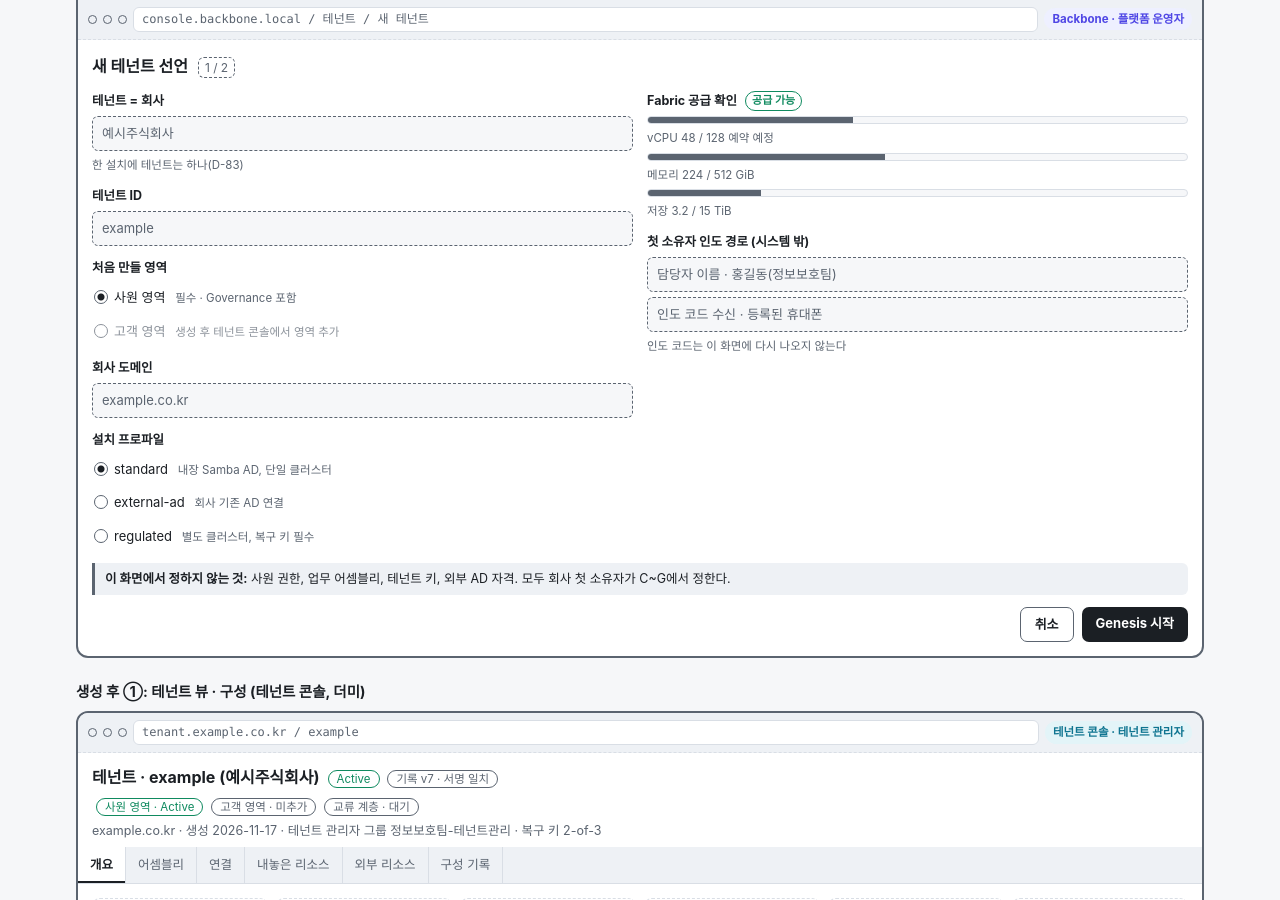
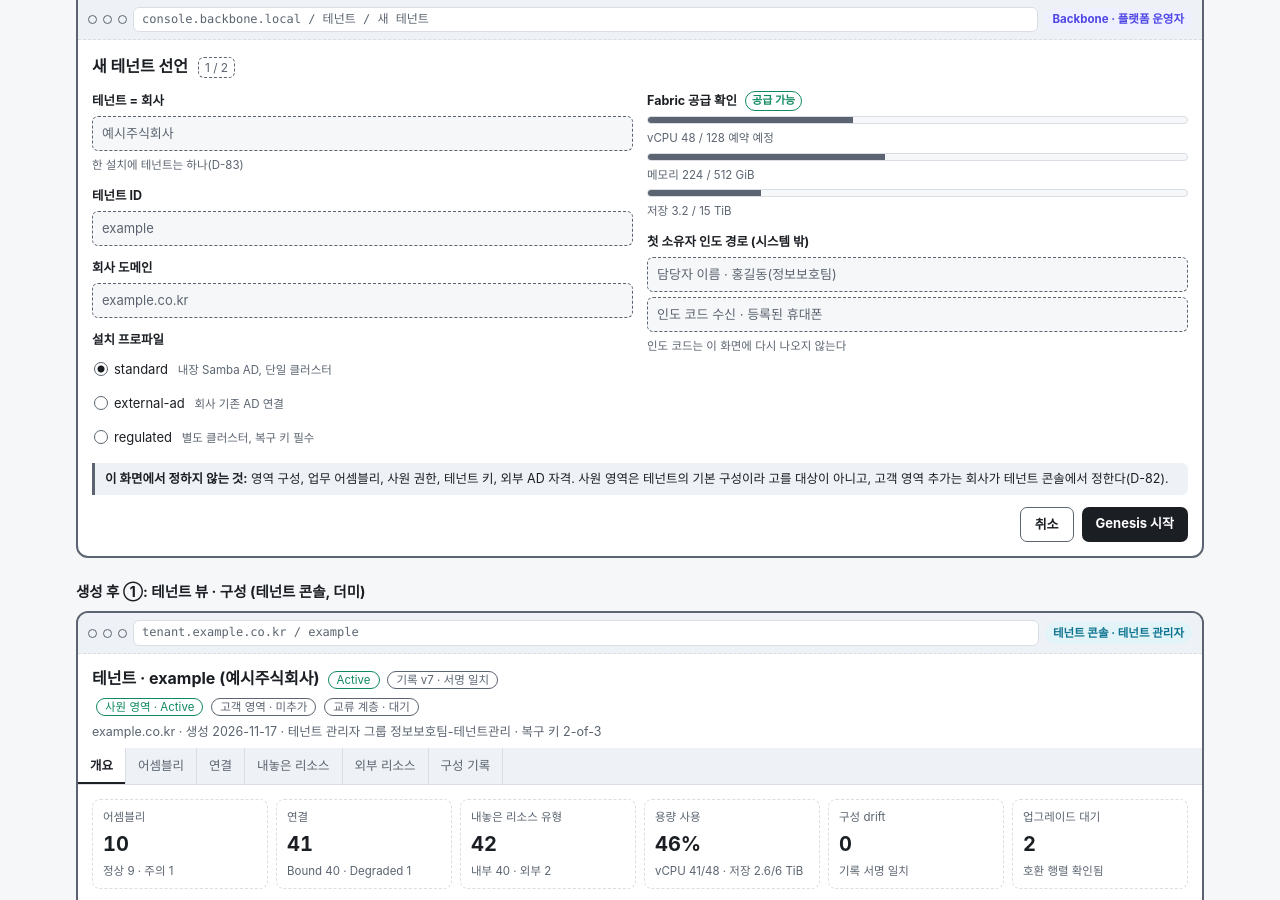
Before and after one commit to opensphere-platform/OpenSphere-Blueprint, a Jekyll site: the page docs/pages/tenant.html, which Jekyll copies as it is, in a window 1280 px wide and 900 px high, scrolled down 11055 px. Built offline with Jekyll 4.4.1, drawn with Linux system fonts in a browser that asks for light colours.

Commit message:
Remove area choice from Backbone declaration wireframe
The employee area is part of every tenant and adding a customer area is a
company decision in the tenant console, so the Backbone screen has nothing to decide.

Co-Authored-By: Claude Opus 5.5 <noreply@anthropic.com>

```diff
--- a/docs/pages/tenant.html
+++ b/docs/pages/tenant.html
@@ -772,7 +772,6 @@ spiffe://&lt;tenant&gt;.tenant/&lt;area&gt;/&lt;assembly&gt;/&lt;component&gt;
           <div class="wf-col">
             <div class="wf-field"><label>테넌트 = 회사</label><div class="wf-input">예시주식회사</div><small>한 설치에 테넌트는 하나(D-83)</small></div>
             <div class="wf-field"><label>테넌트 ID</label><div class="wf-input">example</div></div>
-            <div class="wf-field"><label>처음 만들 영역</label><div class="wf-radio on">사원 영역 <small>필수 · Governance 포함</small></div><div class="wf-radio dis">고객 영역 <small>생성 후 테넌트 콘솔에서 영역 추가</small></div></div>
             <div class="wf-field"><label>회사 도메인</label><div class="wf-input">example.co.kr</div></div>
             <div class="wf-field"><label>설치 프로파일</label>
               <div class="wf-radio on">standard <small>내장 Samba AD, 단일 클러스터</small></div>
@@ -790,7 +789,7 @@ spiffe://&lt;tenant&gt;.tenant/&lt;area&gt;/&lt;assembly&gt;/&lt;component&gt;
               <small>인도 코드는 이 화면에 다시 나오지 않는다</small></div>
           </div>
         </div>
-        <div class="wf-note"><b>이 화면에서 정하지 않는 것:</b> 사원 권한, 업무 어셈블리, 테넌트 키, 외부 AD 자격. 모두 회사 첫 소유자가 C~G에서 정한다.</div>
+        <div class="wf-note"><b>이 화면에서 정하지 않는 것:</b> 영역 구성, 업무 어셈블리, 사원 권한, 테넌트 키, 외부 AD 자격. 사원 영역은 테넌트의 기본 구성이라 고를 대상이 아니고, 고객 영역 추가는 회사가 테넌트 콘솔에서 정한다(D-82).</div>
         <div class="wf-actions"><span class="wf-btn ghost">취소</span><span class="wf-btn">Genesis 시작</span></div>
       </div>
     </div>
```
